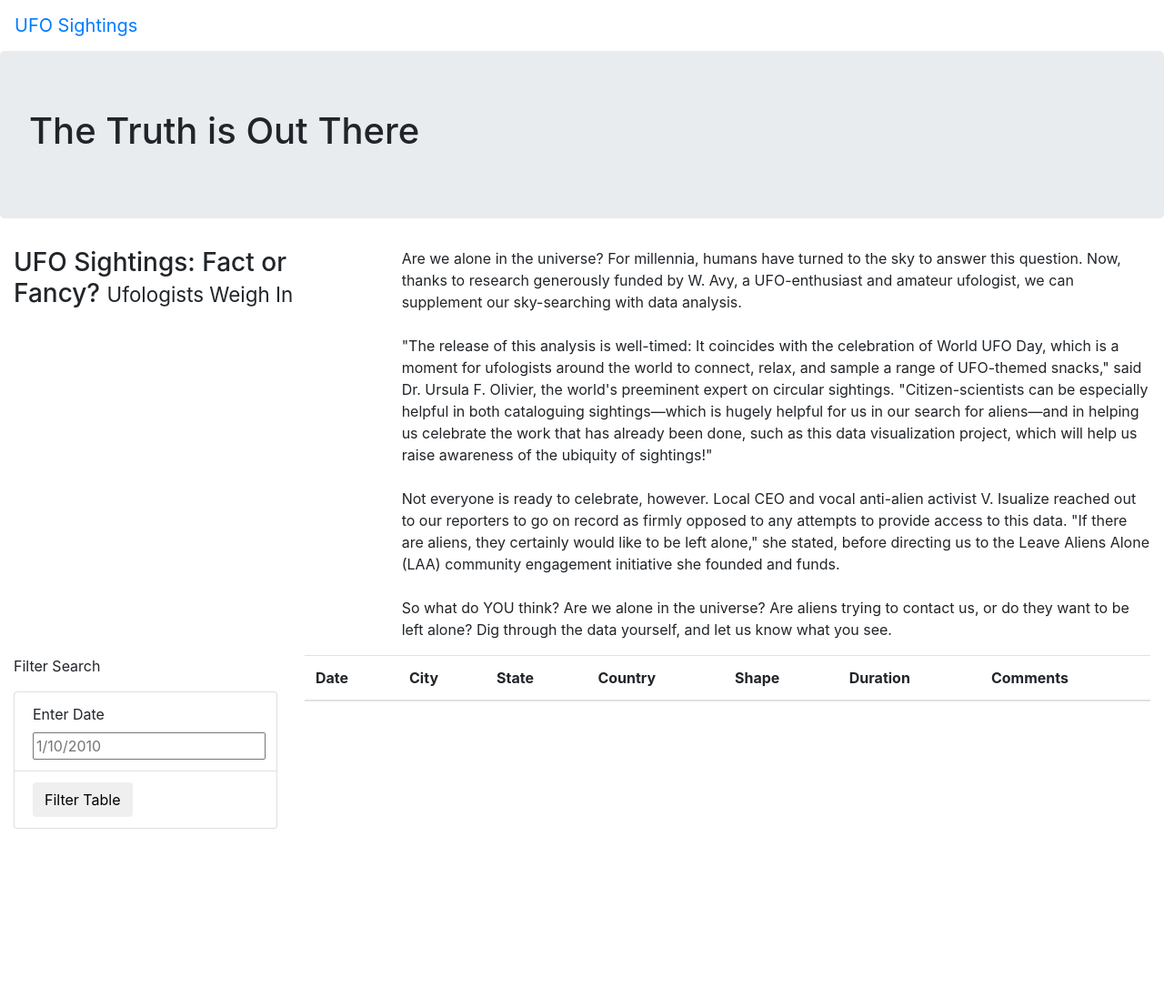
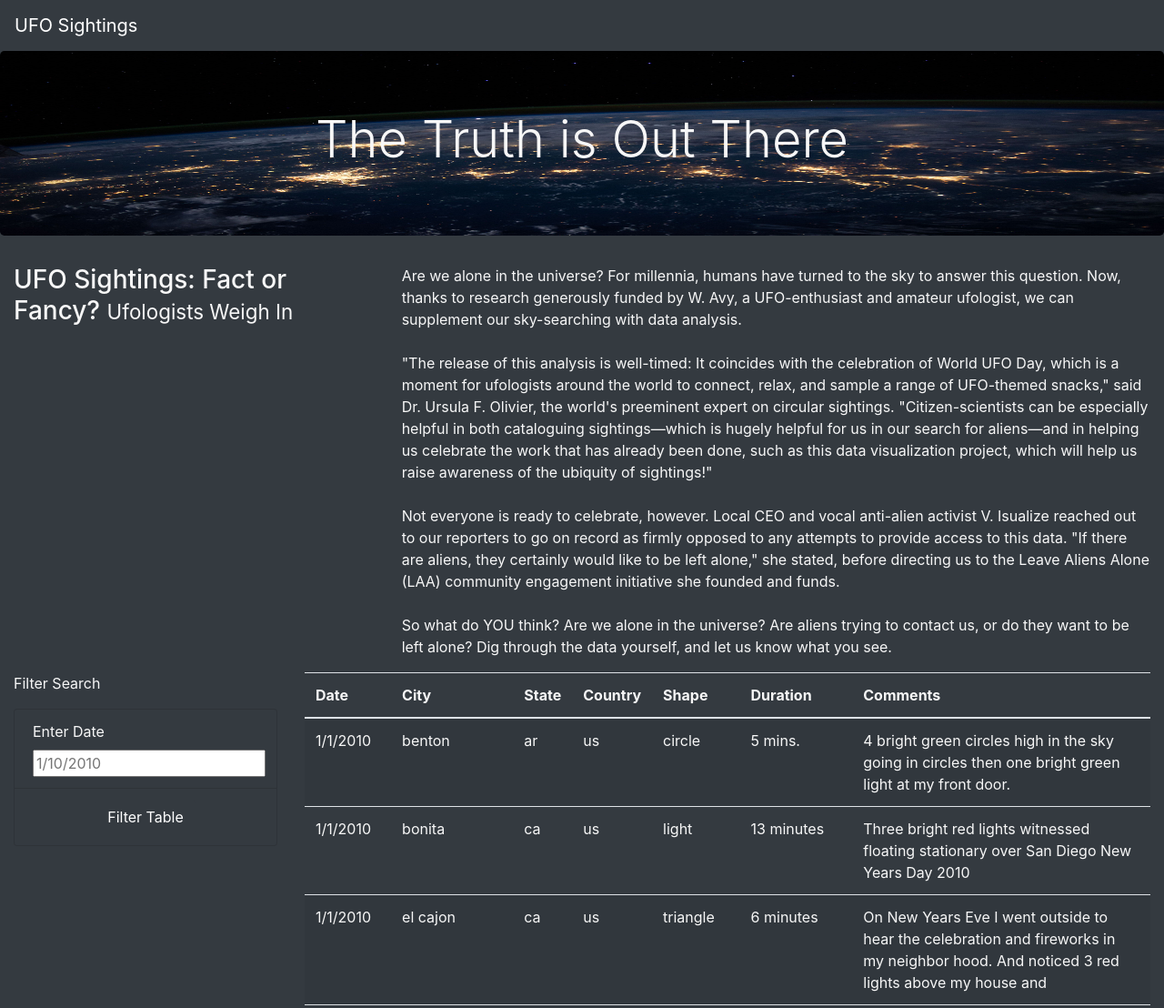
Before and after one commit to rgoldsberry/ufos, a plain HTML site: page index.html in a window 1280 px wide. Shown: the top 1108 px of the page at 91% size. Before the commit the page ends 911 px from the top, so only its background shows below. Drawn offline with nearby package versions, Linux system fonts and the light colour scheme.

Commit message:
finished css customization

```diff
--- a/index.html
+++ b/index.html
@@ -12,16 +12,17 @@
       crossorigin="anonymous"
     />
   <link rel="stylesheet" href="static/css/style.css">
+  <script src="https://d3js.org/d3.v7.min.js"></script>
 </head>
-<body>
+<body class="bg-dark">
   <div class="wrapper">
     <!-- navbar is a bootstrap class, expand-lg helps with screen resizing-->
-    <nav class="navbar navbar-expand-lg">
+    <nav class="navbar navbar-dark bg-dark navbar-expand-lg">
       <a class="navbar-brand" href="index.html">UFO Sightings</a>
     </nav>
     <!--making the jumbrotron-->
     <div class="jumbotron">
-      <h1>The Truth is Out There</h1>
+      <h1 class="display-4">The Truth is Out There</h1>
     </div>
     <!--making the paragraph title and content-->
     <div class="container-fluid">
@@ -38,15 +39,15 @@
     <div class="container-fluid">
       <div class="row">
         <div class="col-md-3">
-          <form>
+          <form class="bg-dark">
             <p>Filter Search</p>
-            <ul class="list-group">
-              <li class="list-group-item">
+            <ul class="list-group bg-dark">
+              <li class="list-group-item bg-dark">
                 <label for="date">Enter Date</label>
                 <input type="text" placeholder="1/10/2010" id="datetime">
               </li>
-              <li class="list-group-item">
-                <button id="filter-btn" type="button" class="btn btn-default">Filter Table</button>
+              <li class="list-group-item bg-dark text-center">
+                <button id="filter-btn" type="button" class="btn btn-dark">Filter Table</button>
               </li>
             </ul>
           </form>
@@ -73,4 +74,6 @@
     </div>
   </div>
 </body>
+<script src="static/js/data.js"></script>
+<script src="static/js/app.js"></script>
 </html>
--- a/static/css/style.css
+++ b/static/css/style.css
@@ -0,0 +1,9 @@
+body {
+    color: #f7f7f7;
+}
+
+.jumbotron {
+    background-image: url("../images/nasa.jpg");
+    background-size: 100% 100%;
+    text-align: center;
+}
--- a/static/js/app.js
+++ b/static/js/app.js
@@ -1,47 +1,66 @@
-// import the data from data.js
+// from data.js
 const tableData = data;
 
-// reference the HTML table using d3
-var tbody = d3.select("tbody")
+// get table references
+var tbody = d3.select("tbody");
 
 function buildTable(data) {
-  // clear previous table
+  // First, clear out any existing data
   tbody.html("");
 
+  // Next, loop through each object in the data
+  // and append a row and cells for each value in the row
   data.forEach((dataRow) => {
-
-    // starts a new row for each item in array
+    // Append a row to the table body
     let row = tbody.append("tr");
 
-    // adds "table data" class for each value in that member of the array
+    // Loop through each field in the dataRow and add
+    // each value as a table cell (td)
     Object.values(dataRow).forEach((val) => {
       let cell = row.append("td");
       cell.text(val);
-      }
-    );
+    });
   });
 }
 
-function handleClick() {
-  // get the date out of the box
-  let date = d3.select("#datetime").property("value");
+// 1. Create a variable to keep track of all the filters as an object.
 
-  // start with the raw data, then apply filters to it
-  let filteredData = tableData;
 
-  // if a date has been filtered, filter to that date.
-  // otherwise, return full table
-  if (date) {
-    filteredData = filteredData.filter(row => row.datetime === date)
-  };
+// 3. Use this function to update the filters.
+function updateFilters() {
 
-  // rebuild the table with filtered data
-  buildTable(filteredData);
+    // 4a. Save the element that was changed as a variable.
 
-}
+    // 4b. Save the value that was changed as a variable.
 
-// listen for a click, then run handleClick function
-d3.selectAll("#filter-btn").on("click", handleClick);
+    // 4c. Save the id of the filter that was changed as a variable.
 
-// load the full table initially
-buildTable(tableData);
+
+    // 5. If a filter value was entered then add that filterId and value
+    // to the filters list. Otherwise, clear that filter from the filters object.
+
+
+    // 6. Call function to apply all filters and rebuild the table
+    filterTable();
+
+  }
+
+  // 7. Use this function to filter the table when data is entered.
+  function filterTable() {
+
+    // 8. Set the filtered data to the tableData.
+
+
+    // 9. Loop through all of the filters and keep any data that
+    // matches the filter values
+
+
+    // 10. Finally, rebuild the table using the filtered data
+
+  }
+
+  // 2. Attach an event to listen for changes to each filter
+
+
+  // Build the table when the page loads
+  buildTable(tableData);
```
Also changed, not shown: static/js/app_module.js (added, +47 -0 lines), static/images/nasa.jpg (added).
